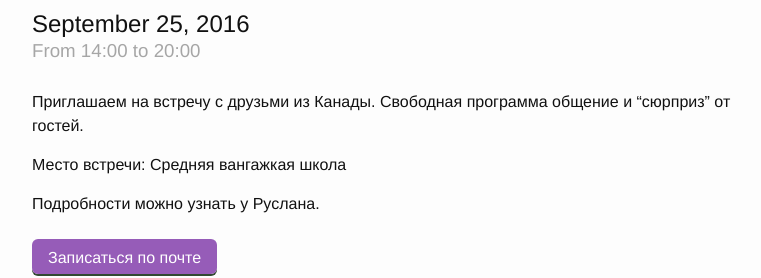
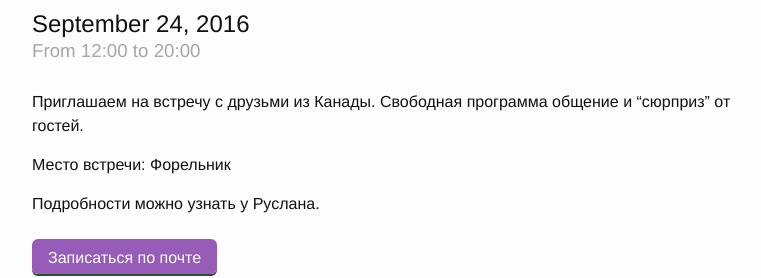
Before and after one commit to fathersclub/fathersclub.github.io, a Jekyll site: the page built from _posts/2016-09-24-meetup-with-canadians.md, in a window 1280 px wide, cut to the strip 487-765 px from the top of the page. Shown: the whole strip, without its empty margins (238-999 px from the left). Built offline with Jekyll 4.4.1, drawn with Linux system fonts in a browser that asks for light colours.

Commit message:
Meetup update

```diff
--- a/_posts/2016-09-25-meetup-with-canadians.md
+++ b/_posts/2016-09-24-meetup-with-canadians.md
@@ -4,8 +4,8 @@ layout: post
 #event information
 title: "Встреча с гостями из Канады"
 cover: "http://img.1188.lv/companies/gallery/e8130cae4710ba89a31041cf549e5505.jpg"
-date: 2016-09-25
-start_time: "14:00"
+date: 2016-09-24
+start_time: "12:00"
 end_time: "20:00"
 
 #event organiser details
@@ -16,6 +16,6 @@ organiser: "Ruslan Krainaj"
 
 Приглашаем на встречу с друзьми из Канады. Свободная программа общение и "сюрприз" от гостей.
 
-Место встречи: Средняя вангажкая школа
+Место встречи: Форельник
 
 Подробности можно узнать у Руслана.
```
